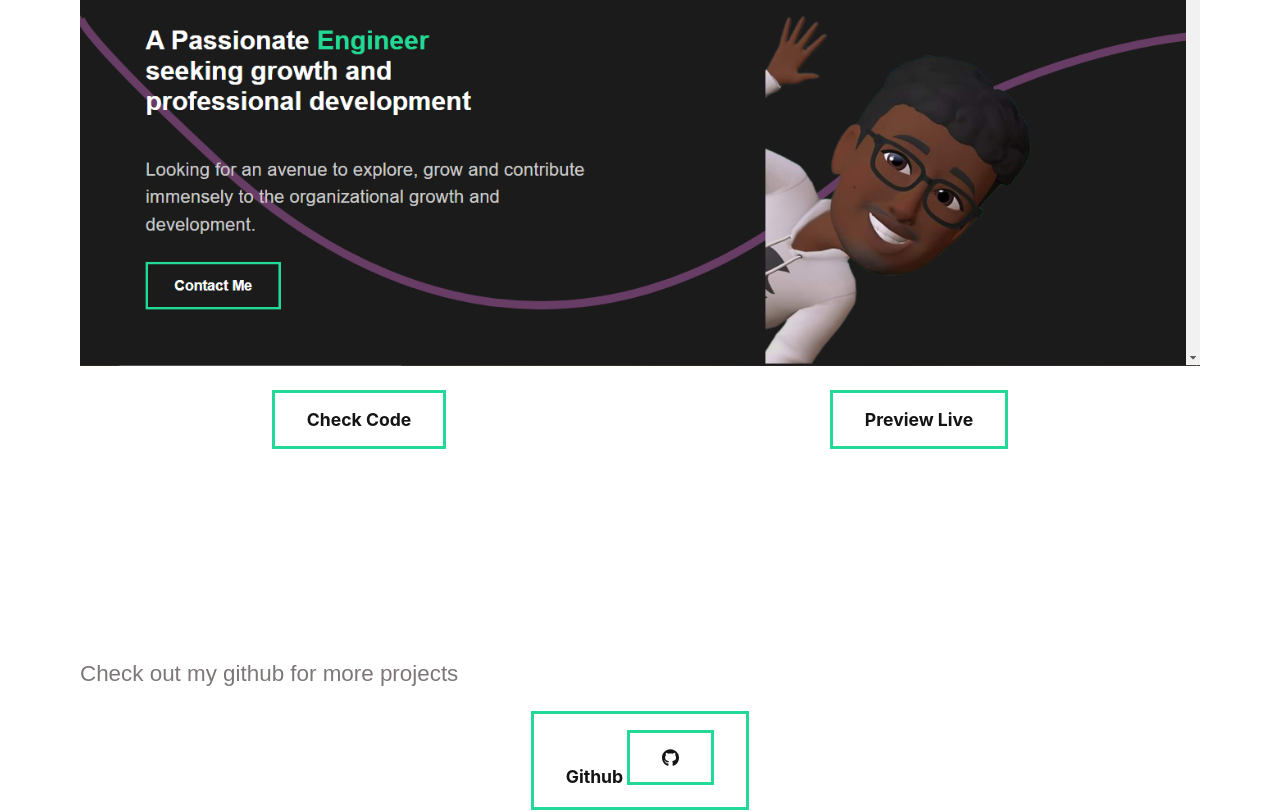
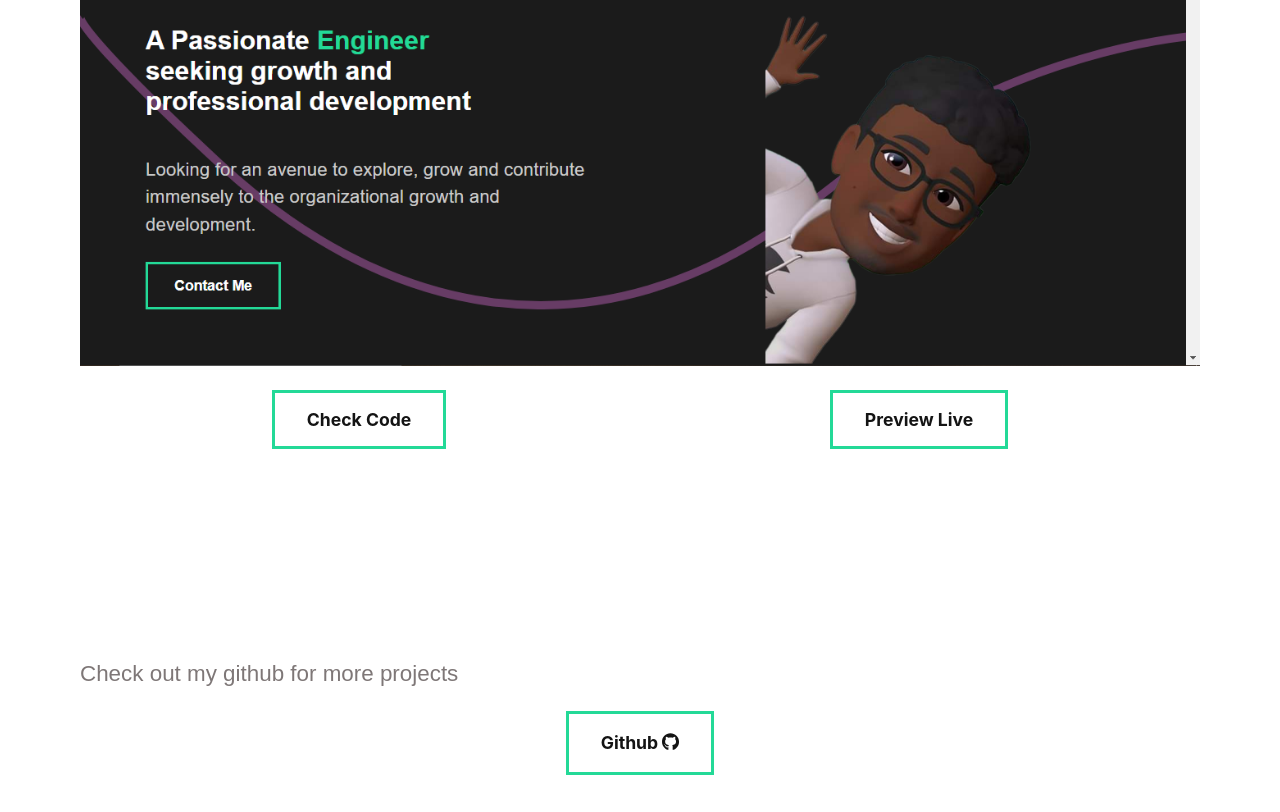
Before and after one commit to HectorGitt/portfolio-new, a React (Create React App) app: page /work in a window 1280 px wide. Shown: the part 6098-6910 px from the top of the page. Built offline with nearby package versions, Linux system fonts and the light colour scheme; a web font is replaced by a local one.

Commit message:
removed padding and border from icon

```diff
--- a/src/pages/OurWork.js
+++ b/src/pages/OurWork.js
@@ -256,7 +256,7 @@ const Buttons = styled(motion.div)`
   display: flex;
   margin-top: 20px;
   justify-content: space-around;
-  * {
+  a {
     font-weight: bold;
     font-size: 1.1rem;
     cursor: pointer;
```
